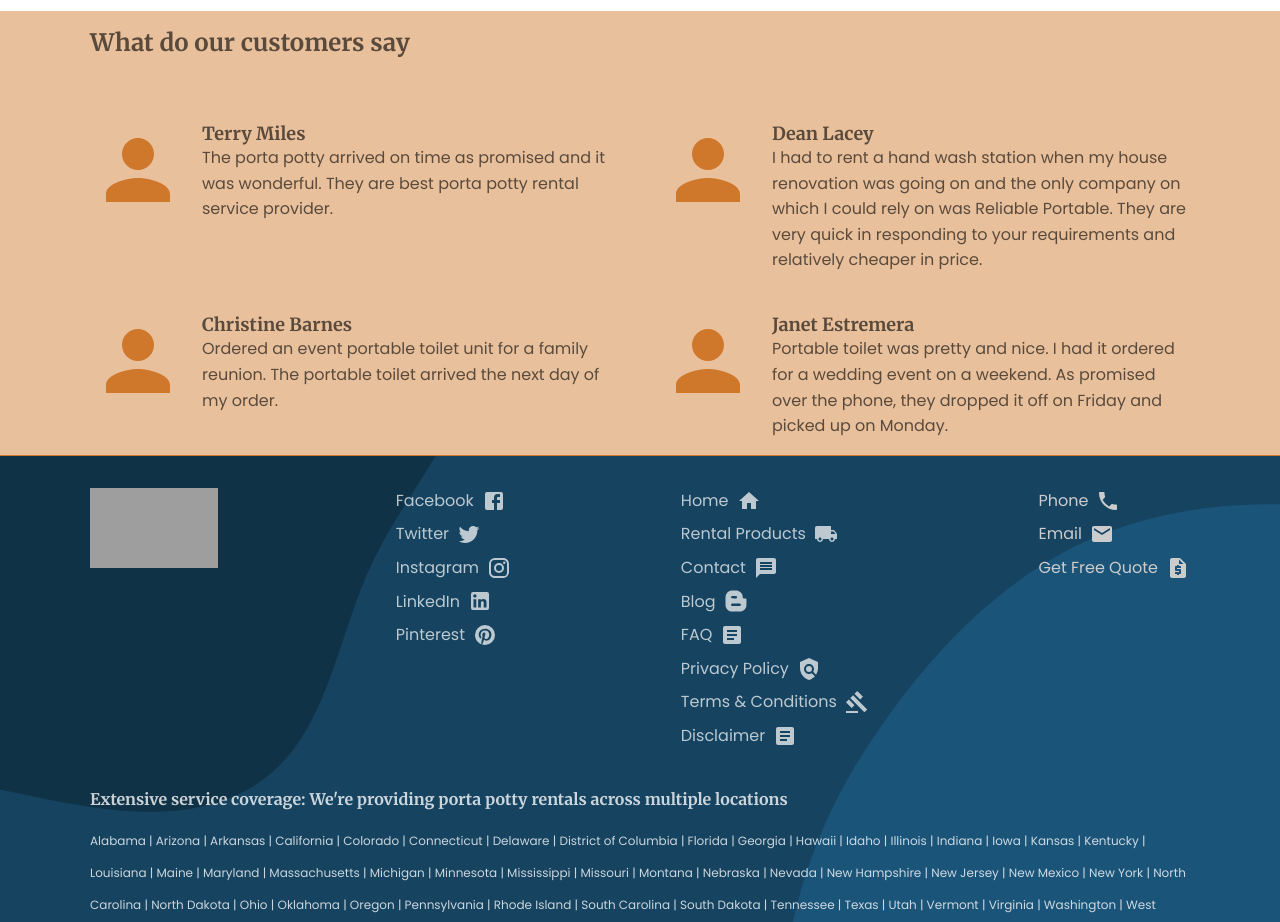
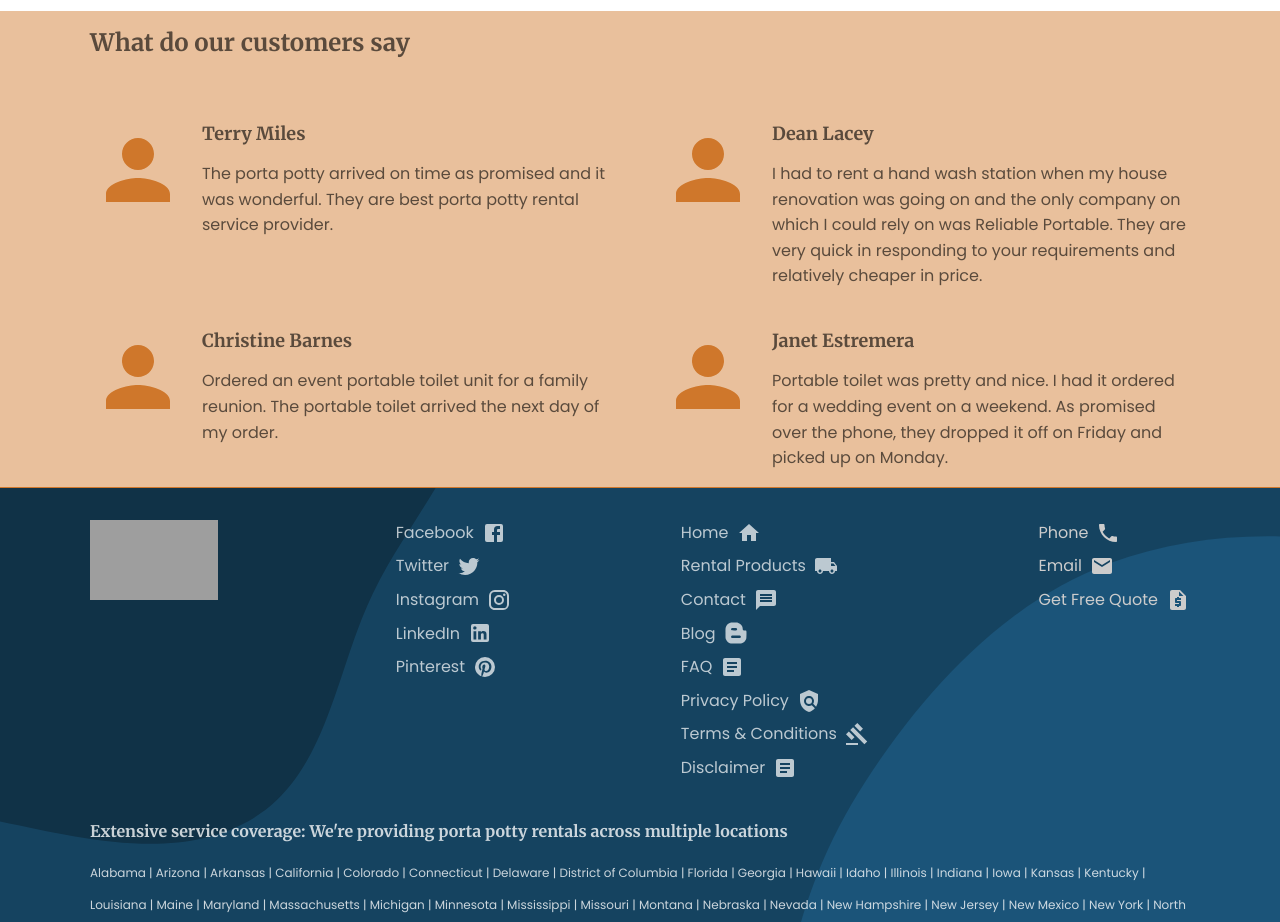
Before and after one commit to nishant-k1/flushjohn-web, a Next.js app: page / in a window 1280 px wide. Shown: the part 2940-3862 px from the top of the page. Built offline with nearby package versions, Linux system fonts and the light colour scheme; grey boxes are pictures that could not be loaded.

Commit message:
update font stykle

```diff
--- a/src/components/Testimonial/styles.module.css
+++ b/src/components/Testimonial/styles.module.css
@@ -29,6 +29,7 @@
 .wrapper h3 {
   font-size: large;
   color: var(--secondary-text-color);
+  padding-bottom: 16px;
 }
 
 .wrapper p {
```
